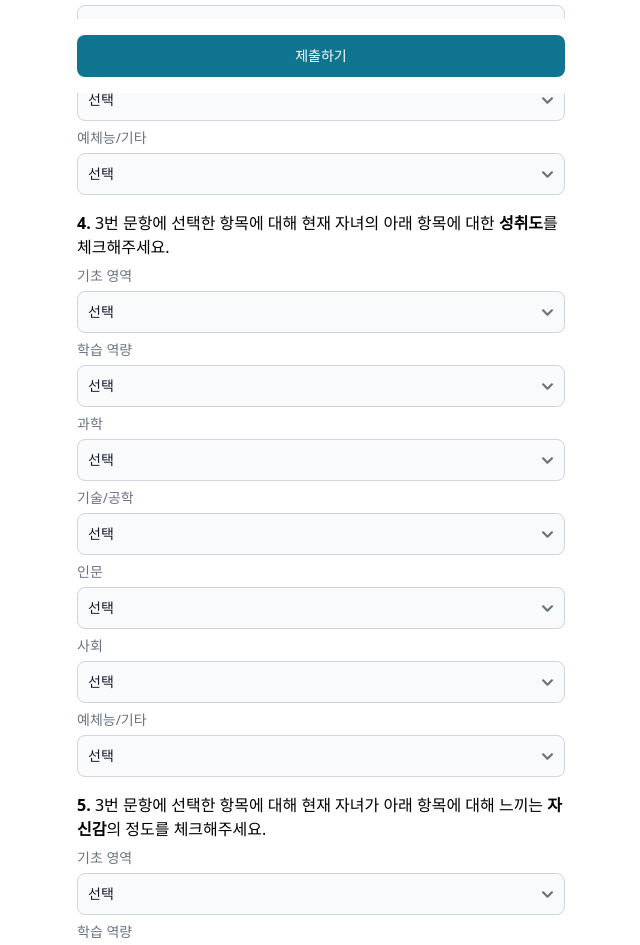
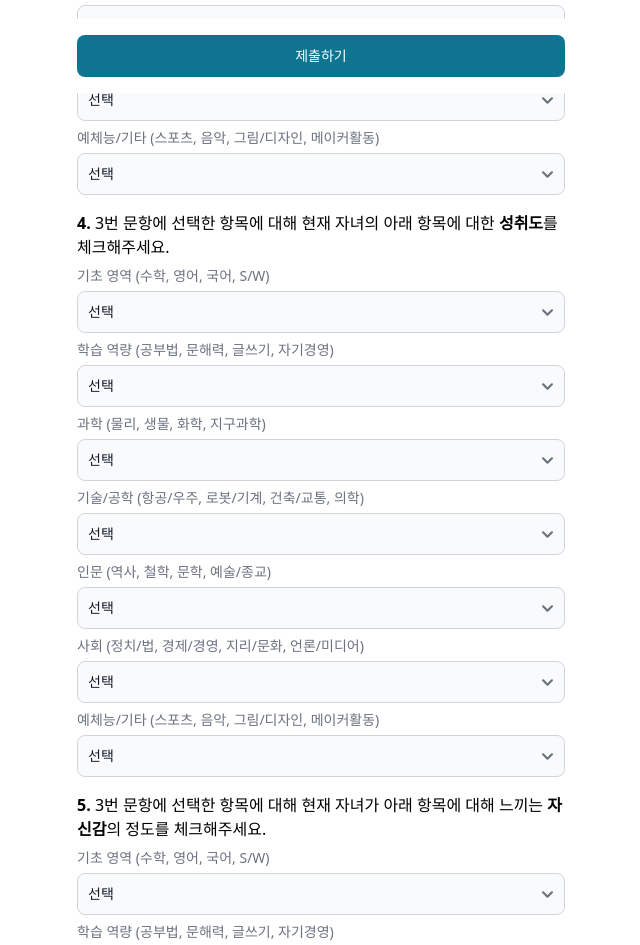
Before and after one commit to jomno/smb-tips-client, a Next.js app: page /survey/parents in a window 1280 px wide. Shown: the part 707-1652 px from the top of the page, without its empty margins (319-959 px from the left). Built offline with nearby package versions, Linux system fonts and the light colour scheme.

Commit message:
부모 버전 설문 수정

```diff
--- a/src/app/survey/parents/Content.js
+++ b/src/app/survey/parents/Content.js
@@ -111,7 +111,7 @@ export default function Content({ categories }) {
               <div className="block mb-1">
                 <Label
                   htmlFor={key}
-                  value={value.label}
+                  value={`${value.label} (${value.options.join(", ")})`}
                   className="text-gray-500"
                 />
               </div>
@@ -141,7 +141,7 @@ export default function Content({ categories }) {
               <div className="block mb-1">
                 <Label
                   htmlFor={key}
-                  value={value.label}
+                  value={`${value.label} (${value.options.join(", ")})`}
                   className="text-gray-500"
                 />
               </div>
@@ -171,7 +171,7 @@ export default function Content({ categories }) {
               <div className="block mb-1">
                 <Label
                   htmlFor={key}
-                  value={value.label}
+                  value={`${value.label} (${value.options.join(", ")})`}
                   className="text-gray-500"
                 />
               </div>
```
